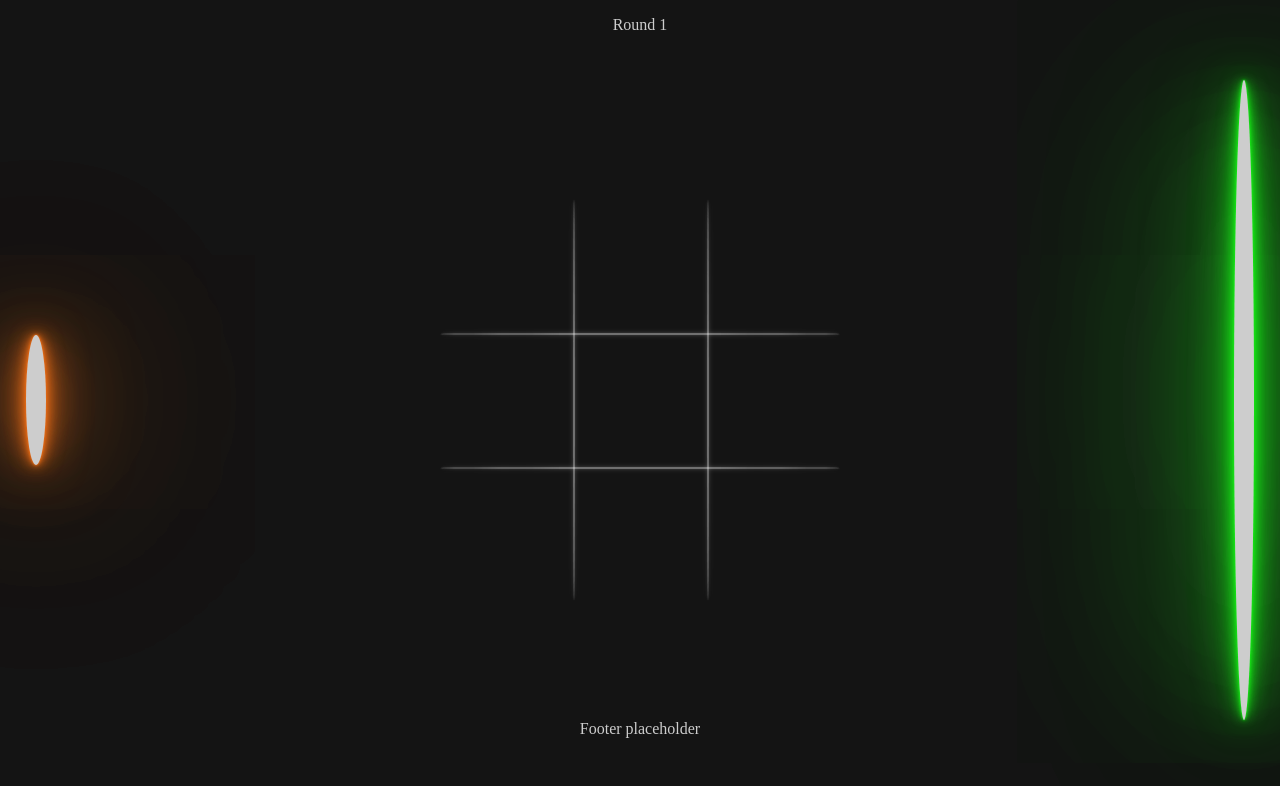
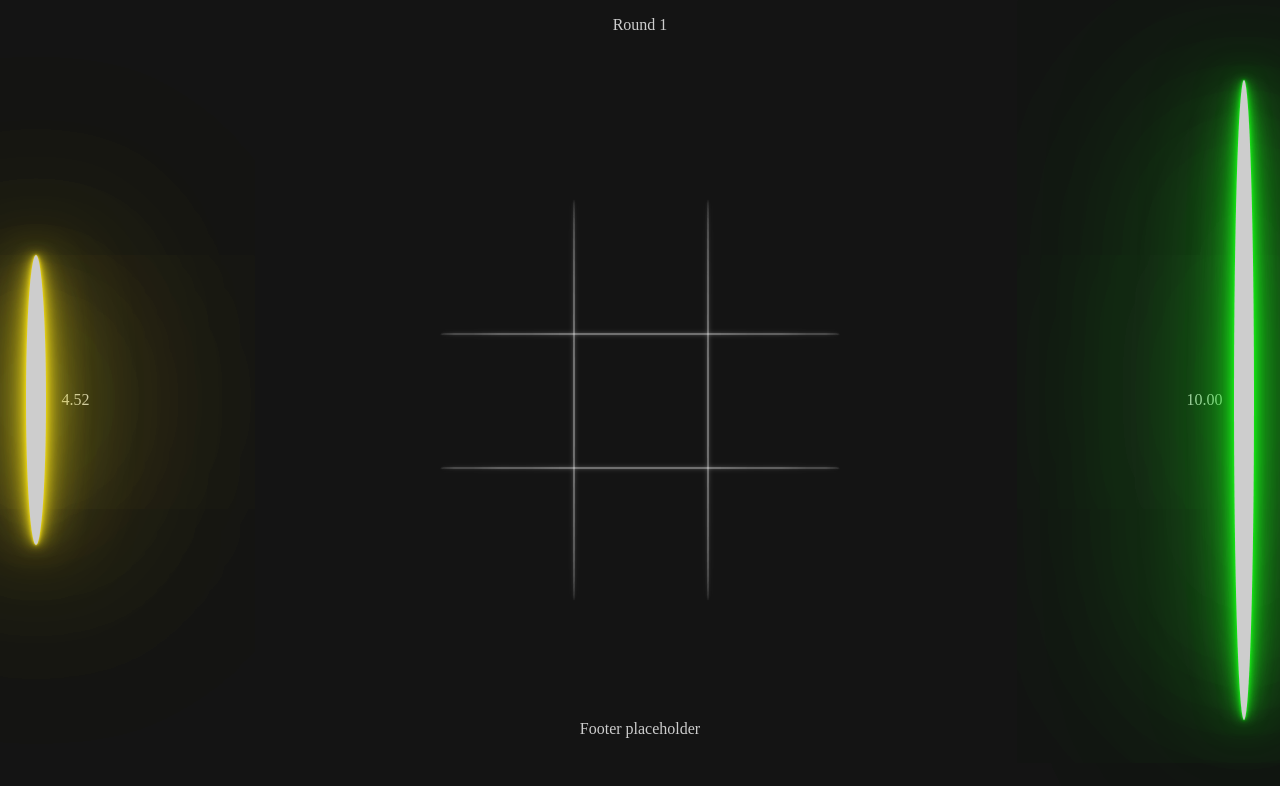
Before and after one commit to gvnlm/infinite-tic-tac-toe, a React (Vite) app in the folder frontend/: page / in a window 1280 px wide. Shown: the top 786 px of the page. Built offline with nearby package versions, Linux system fonts and the light colour scheme.

Commit message:
Display countdown time next to countdown bar

```diff
--- a/frontend/components/CountdownBar.jsx
+++ b/frontend/components/CountdownBar.jsx
@@ -1,6 +1,6 @@
 import '../styles/CountdownBar.css';
 
-const CountdownBar = ({ remainingPercent }) => {
+const CountdownBar = ({ timeRemaining, percentRemaining, side }) => {
   const getBoxShadow = () => {
     return `
       0 0 0.1vw ${getColour()},
@@ -16,20 +16,26 @@ const CountdownBar = ({ remainingPercent }) => {
   };
 
   const getColour = () => {
-    const hue = 120 * (remainingPercent / 100);
+    const hue = 120 * (percentRemaining / 100);
     return `hsl(${hue}, 80%, 50%)`;
   };
 
+  const secondsRemaining = (timeRemaining / 1000).toFixed(2);
+
   return (
     <div className="countdown-bar">
+      {side === 'right' && <div className="right timer">{secondsRemaining}</div>}
+
       <div
-        className="remaining"
+        className="percent-remaining"
         style={{
-          height: `${remainingPercent}%`,
+          height: `${percentRemaining}%`,
           backgroundColor: 'rgb(205, 205, 205)',
           boxShadow: getBoxShadow(),
         }}
       ></div>
+
+      {side === 'left' && <div className="left timer">{secondsRemaining}</div>}
     </div>
   );
 };
--- a/frontend/components/Game.jsx
+++ b/frontend/components/Game.jsx
@@ -12,6 +12,8 @@ const Game = () => {
     cellValues,
     moveQueue,
     xIsNext,
+    xTimeRemaining,
+    oTimeRemaining,
     xTimeRemainingPercent,
     oTimeRemainingPercent,
     resettingCellIndex,
@@ -28,7 +30,11 @@ const Game = () => {
       </div>
 
       <div className="body">
-        <CountdownBar remainingPercent={xTimeRemainingPercent} />
+        <CountdownBar
+          timeRemaining={xTimeRemaining}
+          percentRemaining={xTimeRemainingPercent}
+          side="left"
+        />
 
         <Grid
           cellValues={cellValues}
@@ -38,7 +44,11 @@ const Game = () => {
           resettingCellIndex={resettingCellIndex}
         />
 
-        <CountdownBar remainingPercent={oTimeRemainingPercent} />
+        <CountdownBar
+          timeRemaining={oTimeRemaining}
+          percentRemaining={oTimeRemainingPercent}
+          side="right"
+        />
       </div>
 
       <div className="footer">Footer placeholder</div>
--- a/frontend/hooks/useGameLogic.js
+++ b/frontend/hooks/useGameLogic.js
@@ -93,6 +93,8 @@ const useGameLogic = () => {
     cellValues,
     moveQueue,
     xIsNext,
+    xTimeRemaining,
+    oTimeRemaining,
     (100 * xTimeRemaining) / TIME_LIMIT, // xTimeRemainingPercent
     (100 * oTimeRemaining) / TIME_LIMIT, // oTimeRemainingPercent
     resettingCellIndex,
--- a/frontend/styles/CountdownBar.css
+++ b/frontend/styles/CountdownBar.css
@@ -1,13 +1,23 @@
 .countdown-bar {
-  width: 20px;
   height: 100%;
   border-radius: 100%;
   display: flex;
   align-items: center;
   justify-content: center;
+  gap: 1rem;
 }
 
-.countdown-bar .remaining {
-  width: inherit;
+.countdown-bar .percent-remaining {
+  width: 20px;
   border-radius: inherit;
+  /* Ensure glow effect overlays the timer */
+  z-index: 1;
 }
+
+.countdown-bar .right.timer {
+  text-align: right;
+}
+
+.countdown-bar .timer {
+  width: 2rem;
+}
```
